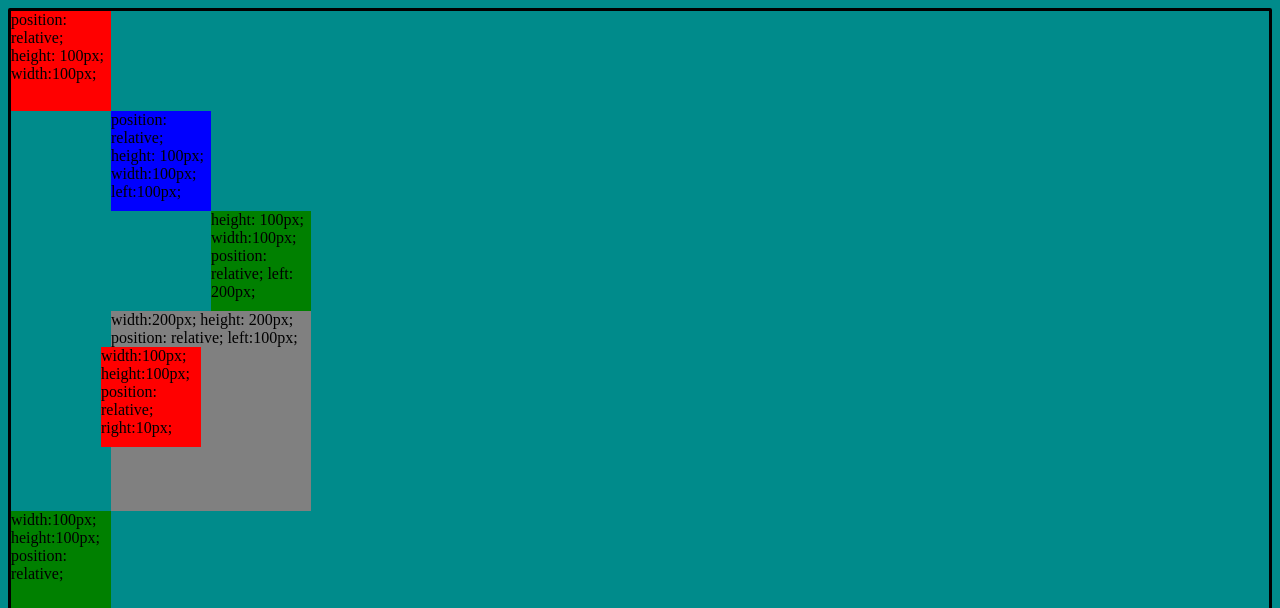
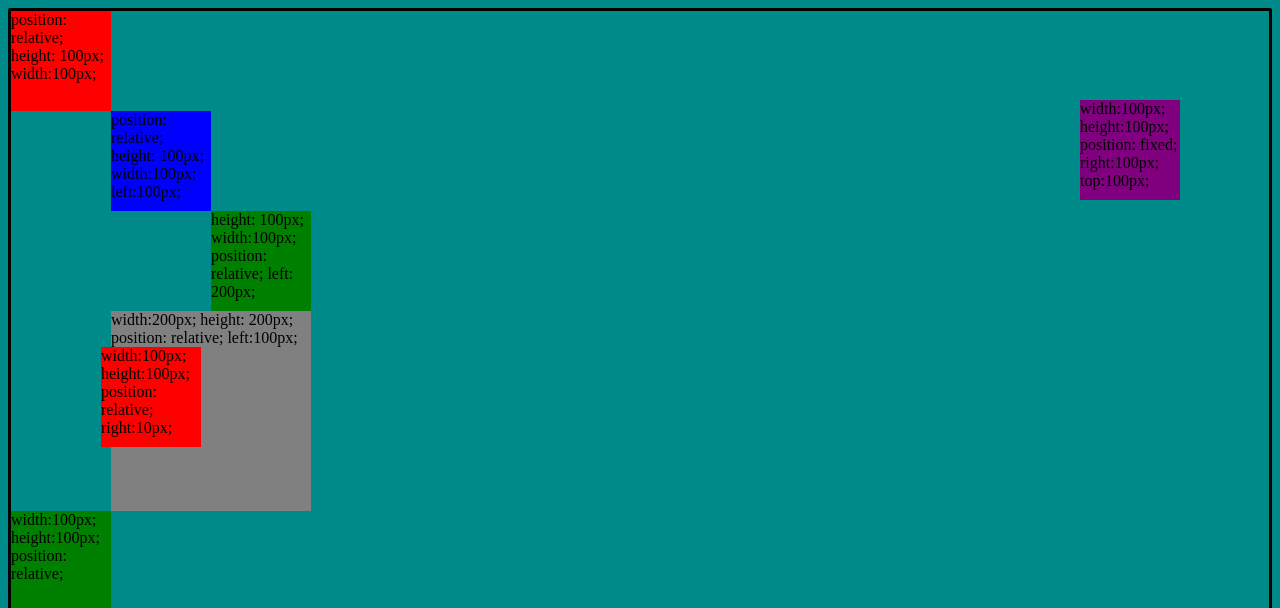
Before and after one commit to biscoffacoder/CV, a plain HTML site: page UdemyLearner/CSSInter/CSSPositioning.html in a window 1280 px wide. Shown: the top 608 px of the page. Drawn offline with Linux system fonts and the light colour scheme.

Commit message:
Positioning : fixed

```diff
--- a/UdemyLearner/CSSInter/CSSPositioning.css
+++ b/UdemyLearner/CSSInter/CSSPositioning.css
@@ -85,3 +85,14 @@ body
     position: relative;
 
 }
+#fix
+{
+    background-color: purple;
+    width:100px;
+    height:100px;
+
+    position: fixed;
+    right:100px;
+    top:100px;
+
+}
--- a/UdemyLearner/CSSInter/CSSPositioning.html
+++ b/UdemyLearner/CSSInter/CSSPositioning.html
@@ -63,6 +63,13 @@
         height:100px;
         position: absolute;
         right:30px;</div>
+    <div id="fix">
+        width:100px;
+        height:100px;
+      position: fixed;
+        right:100px;
+        top:100px;
+    </div>
     <h1>BODY</h1>
 </body>
 
```
Also changed, not shown: 1 other file.
